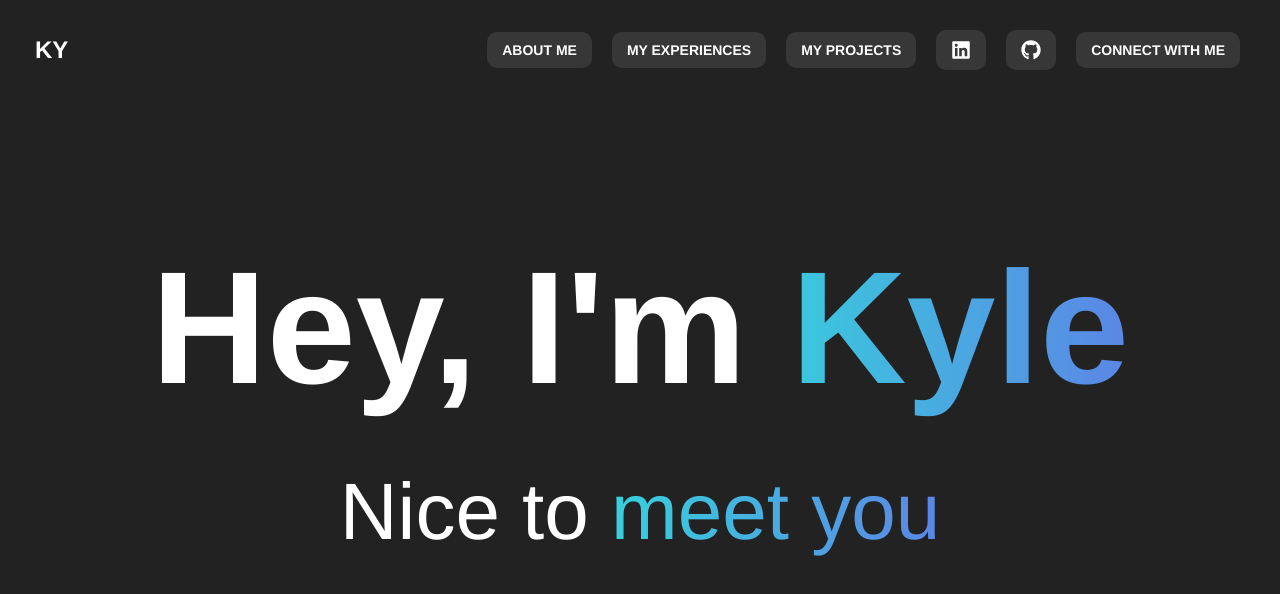
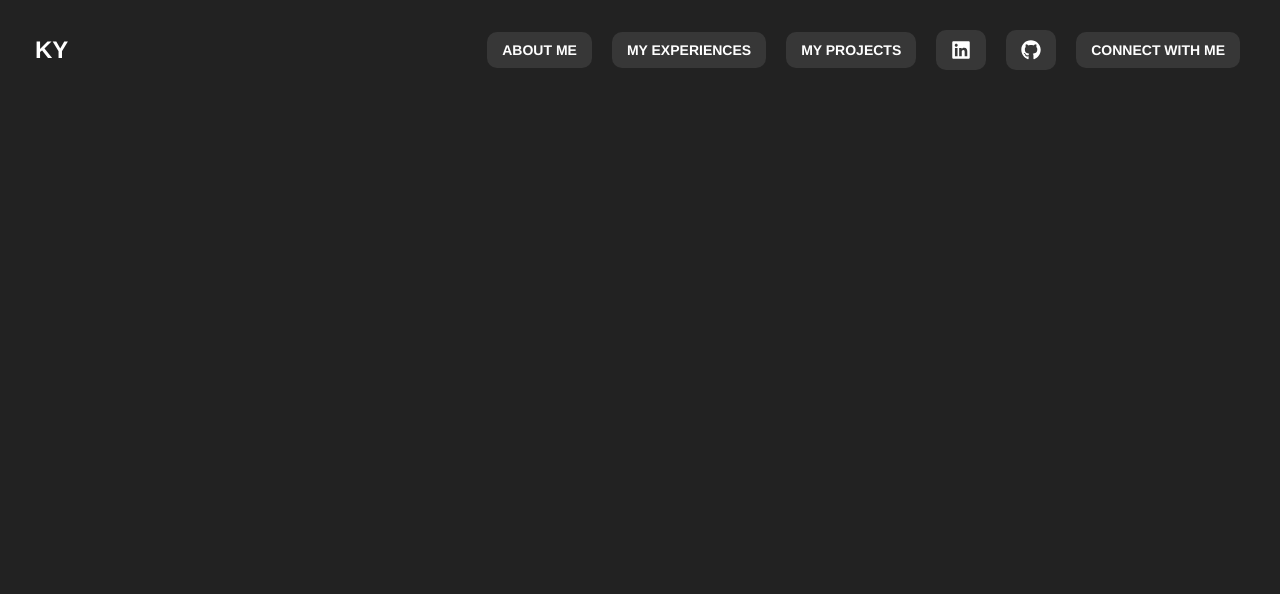
Before and after one commit to KyleYung/personal-website, a React (Create React App) app: page / in a window 1280 px wide. Shown: the top 594 px of the page. Built offline with nearby package versions, Linux system fonts and the light colour scheme.

Commit message:
changed home path

```diff
--- a/src/App.js
+++ b/src/App.js
@@ -16,7 +16,7 @@ function App() {
 
       <div className="App-content">
         <Routes>
-          <Route index path="/" element={<Home/>}/>
+          <Route index path="/personal-website" element={<Home/>}/>
           <Route path="/about" element={<About/>}/>
           <Route path="/experience" element={<Experience/>}/>
           <Route path="/projects" element={<Projects/>}/>
--- a/src/components/navbar/index.jsx
+++ b/src/components/navbar/index.jsx
@@ -41,7 +41,7 @@ const Navbar = () => {
         <div>
             <nav className="navbar">
                 <div className="navbar-container">
-                    <Link to = {'/'} className="navbar-container-logo">
+                    <Link to = {'/personal-website'} className="navbar-container-logo">
                         KY
                     </Link>
                 </div>
```
